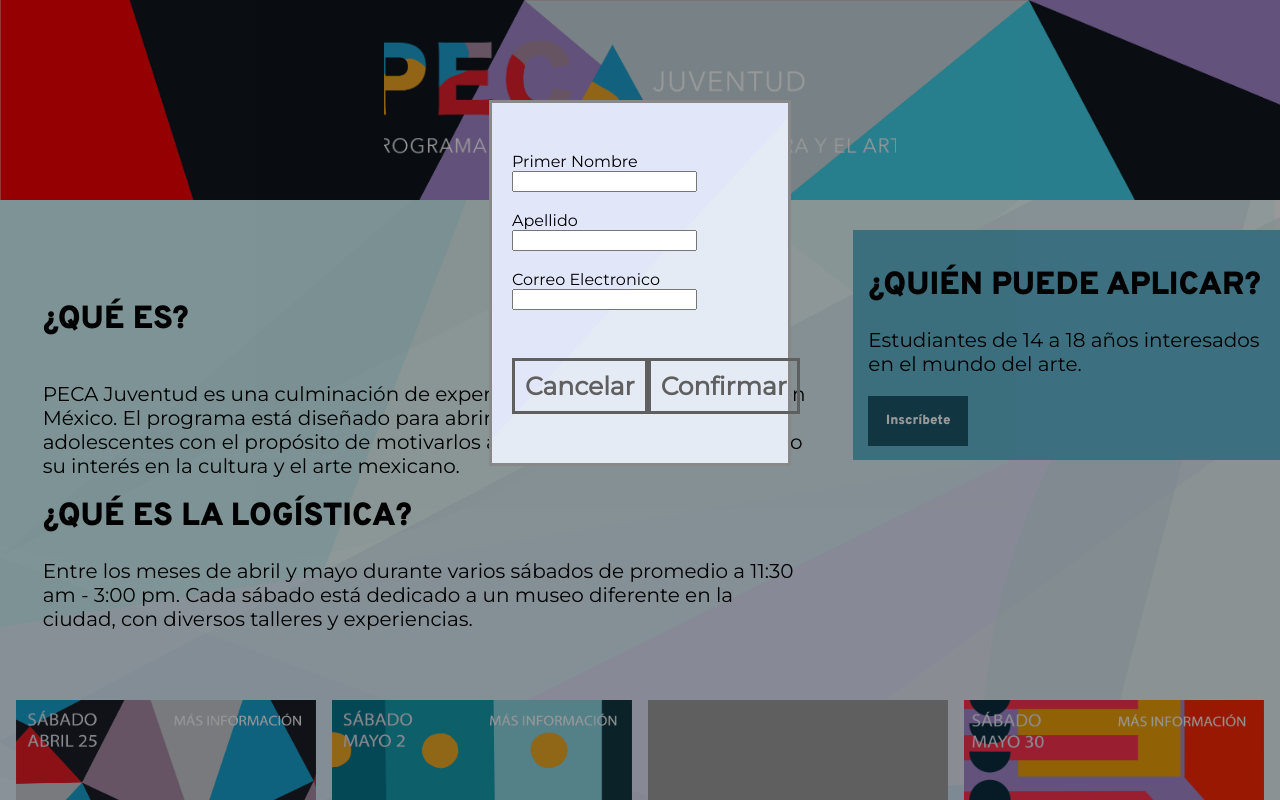
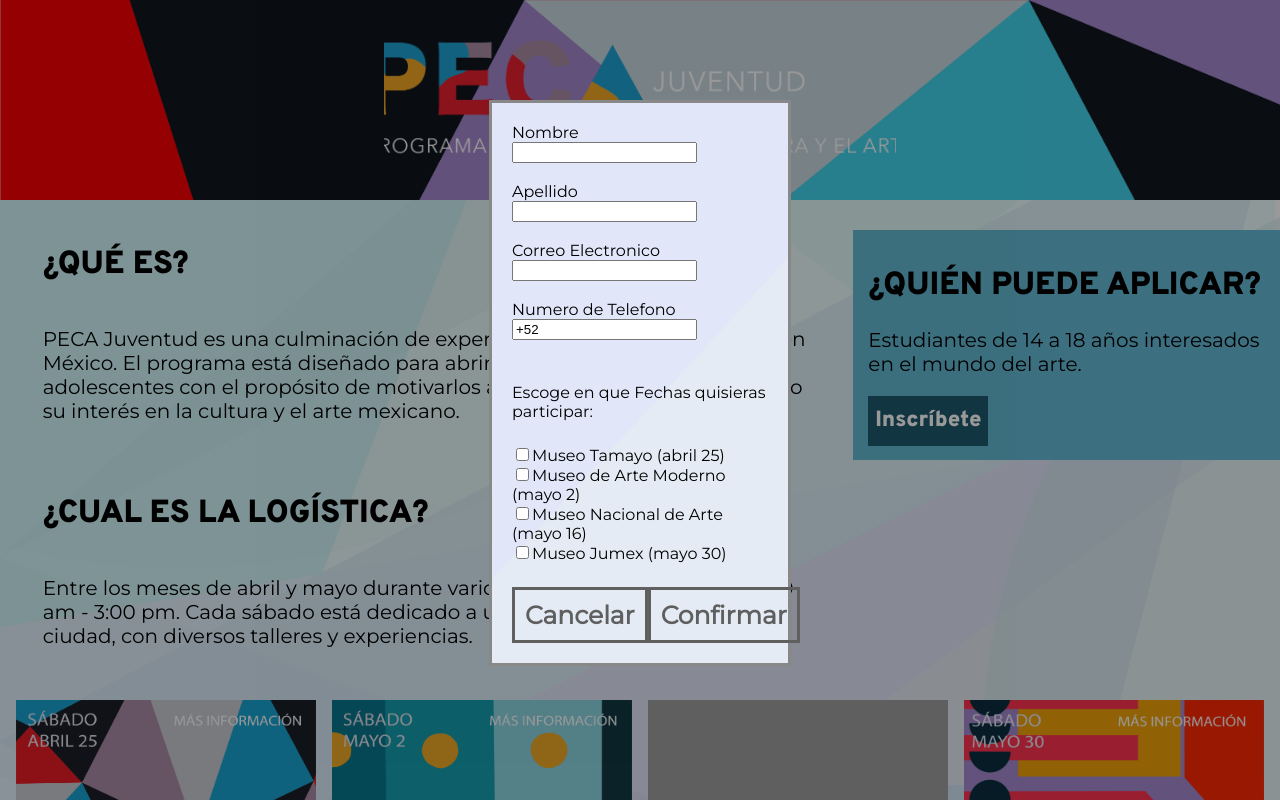
Before and after one commit to Pacutacatete100/PECA, a plain HTML site: page index.html in a window 1280 px wide. Both pictures are taken after a click on the button "Inscríbete". Shown: the top 800 px of the page. Drawn offline with nearby package versions, Linux system fonts and the light colour scheme; grey boxes are pictures that could not be loaded.

Commit message:
can now choose dates

```diff
--- a/index.html
+++ b/index.html
@@ -27,7 +27,7 @@
 					</div>
 					<div class="logistica">
 						<div class="logtitle">
-							<h1>¿QUÉ ES LA LOGÍSTICA?</h1>
+							<h1>¿CUAL ES LA LOGÍSTICA?</h1>
 						</div>
 						<div class="logtext">
 							<p>
@@ -55,19 +55,56 @@
 						<!-- Modal content -->
 						<div class="modal-content">
 							<form class="signupform">
-								<label for="firstname">Primer Nombre</label>
+								<label for="firstname">Nombre</label>
 								<input type="text" id="firstname" name="firstname" /><br />
 								<label for="lastname">Apellido</label>
 								<input type="text" id="lastname" name="lastname" /><br />
 								<label for="email">Correo Electronico</label>
 								<input type="text" id="email" name="email" /><br />
+								<label for="number">Numero de Telefono</label>
+								<input type="text" id="number" name="number" value="+52" /><br />
+							</form>
+							<form class="dateform">
+								<label for="dates">Escoge en que Fechas quisieras participar: </label>
+								<div class="choosedates">
+									<input
+										class="datecheckbox"
+										type="checkbox"
+										name="date1"
+										id="date1"
+										value="Museo Tamayo (abril 25)"
+									/>Museo Tamayo (abril 25)<br />
+									<input
+										class="datecheckbox"
+										type="checkbox"
+										name="date2"
+										id="date2"
+										value="Museo de Arte Moderno (mayo 2)"
+									/>Museo de Arte Moderno (mayo 2)<br />
+									<input
+										class="datecheckbox"
+										type="checkbox"
+										name="date3"
+										id="date3"
+										value="Museo Nacional de Arte (mayo 16)"
+									/>Museo Nacional de Arte (mayo 16)<br />
+									<input
+										class="datecheckbox"
+										type="checkbox"
+										name="date4"
+										id="date4"
+										value="Museo Jumex (mayo 30)"
+									/>Museo Jumex (mayo 30)<br />
+								</div>
 							</form>
 							<div class="formbuttons">
 								<span class="close">Cancelar</span>
-								<span class="close">Confirmar</span>
+								<span class="submit">Confirmar</span>
 							</div>
 						</div>
+						<!-- Modal content -->
 					</div>
+					<!-- Modal -->
 				</div>
 			</div>
 		</div>
@@ -83,5 +120,6 @@
 			<div class="signupcontent"></div>
 		</div>
 		<script src="index.js"></script>
+		<script src="https://ajax.googleapis.com/ajax/libs/jquery/3.4.1/jquery.min.js"></script>
 	</body>
 </html>
--- a/index.js
+++ b/index.js
@@ -5,21 +5,59 @@
 var btn = document.getElementById('myBtn');
 
 // Get the <span> element that closes the modal
-var span = document.getElementsByClassName('close')[0];
+var closebtn = document.getElementsByClassName('close')[0];
+
+var submitbtn = document.getElementsByClassName('submit')[0];
+
+var nameField = document.getElementById('firstname');
+var lastNameField = document.getElementById('lastname');
+var emailField = document.getElementById('email');
+var numberField = document.getElementById('number');
+var checkboxes = document.getElementsByClassName('datecheckbox');
 
 // When the user clicks the button, open the modal
-btn.onclick = function() {
+btn.onclick = _ => {
 	modal.style.display = 'block';
 };
 
 // When the user clicks on <span> (x), close the modal
-span.onclick = function() {
+closebtn.onclick = _ => {
 	modal.style.display = 'none';
+	resetFields();
 };
 
 // When the user clicks anywhere outside of the modal, close it
-window.onclick = function(event) {
+window.onclick = event => {
 	if (event.target == modal) {
 		modal.style.display = 'none';
+		resetFields();
 	}
 };
+
+submitbtn.onclick = _ => {
+	var name = nameField.value;
+	var lastName = lastNameField.value;
+	var email = emailField.value;
+	var number = numberField.value;
+
+	var validateForm = function() {
+		var checks = $('input[type="checkbox"]:checked')
+			.map(function() {
+				return $(this).val();
+			})
+			.get();
+		//console.log(checks);
+		return checks;
+	};
+
+	console.log(name + ' ' + lastName + ': ' + email);
+	console.log(validateForm());
+};
+
+function resetFields() {
+	var name = (nameField.value = '');
+	var lastName = (lastNameField.value = '');
+	var email = (emailField.value = '');
+	var number = (numberField.value = '+52');
+	$('input[type="checkbox"]').prop('checked', false);
+}
--- a/style.css
+++ b/style.css
@@ -78,7 +78,6 @@
 .square1 {
 	width: -100%;
 	height: 100%;
-	/* background-color: #429eee; */
 }
 
 #some {
@@ -117,8 +116,13 @@
 }
 
 .que_es {
+	padding-top: 30px;
 	width: 90%;
 	height: 10%;
+	display: flex;
+	flex-direction: column;
+	justify-content: center;
+	align-items: flex-start;
 }
 .titleque {
 	font-family: 'Overpass', sans-serif;
@@ -133,12 +137,21 @@
 }
 
 .logistica {
+	padding-top: 30px;
 	width: 90%;
 	height: 10%;
+	display: flex;
+	flex-direction: column;
+	justify-content: center;
+	align-items: flex-start;
 }
 
 .logtitle {
 	font-family: 'Overpass', sans-serif;
+	display: flex;
+	flex-direction: column;
+	justify-content: center;
+	align-items: flex-start;
 }
 .logtext {
 	font-family: 'Montserrat', sans-serif;
@@ -175,7 +188,7 @@
 }
 
 #myBtn {
-	width: 100px;
+	width: 120px;
 	height: 50px;
 	background-color: #1d5a6d;
 	display: flex;
@@ -183,6 +196,7 @@
 	justify-content: center;
 	align-items: center;
 	font-family: 'Overpass', sans-serif;
+	font-size: 22px;
 	border: none;
 	color: white;
 	transition: 0.4s;
@@ -207,8 +221,8 @@
 
 /* Modal Content */
 .modal-content {
-	height: 40%;
-	width: 10%;
+	height: 65%;
+	width: 40%;
 	margin: auto;
 	background-image: url('/img/background@300x-100.jpg');
 	background-position: 70% 70%;
@@ -223,9 +237,19 @@
 }
 
 .signupform {
+	width: 100%;
 	display: flex;
 	flex-direction: column;
 	justify-content: space-between;
+	align-items: flex-start;
+}
+
+.dateform {
+	height: 50%;
+	width: 100%;
+	display: flex;
+	flex-direction: column;
+	justify-content: space-evenly;
 	align-items: flex-start;
 }
 
@@ -238,7 +262,8 @@
 }
 
 /* The Close Button */
-.close {
+.close,
+.submit {
 	color: #5f5f5f;
 	float: right;
 	font-size: 25px;
@@ -249,7 +274,9 @@
 }
 
 .close:hover,
-.close:focus {
+.close:focus,
+.submit:hover,
+.submit:focus {
 	border-color: #000;
 	color: #000;
 	text-decoration: none;
```
